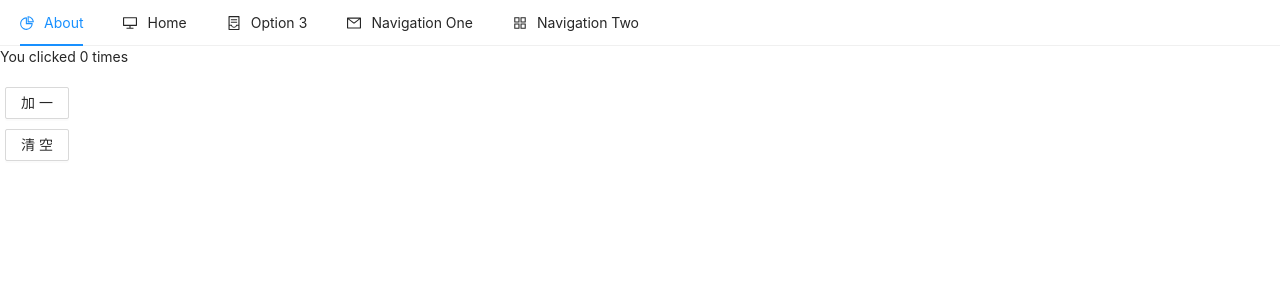
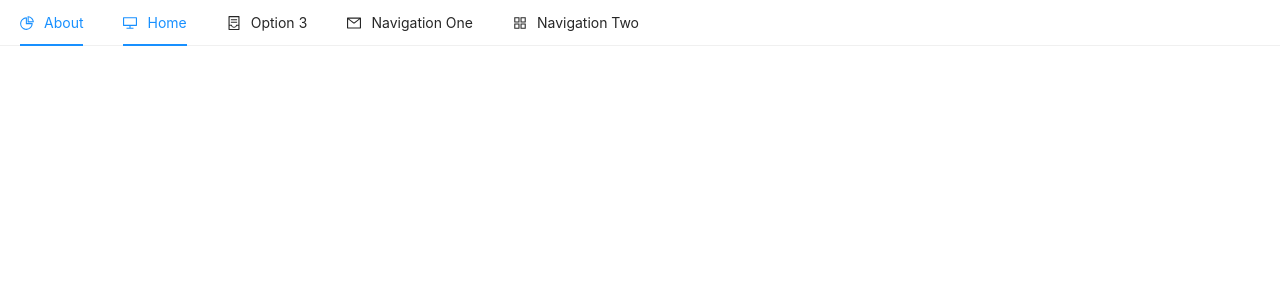
Before and after one commit to wynomoon/react-demo, a React app: page / in a window 1280 px wide. Shown: the top 300 px of the page. Built offline with nearby package versions, Linux system fonts and the light colour scheme.

Commit message:
代码调整

```diff
--- a/src/App.jsx
+++ b/src/App.jsx
@@ -1,22 +1,13 @@
 import "./App.less";
 
-import React, { useEffect, useState } from "react";
-
-import { Button } from "antd";
 import Nav from "@/components/Nav";
+import React from "react";
 
 function App() {
-  let [count, setCount] = useState(0);
-  useEffect(() => {
-    document.title = `you clicked ${count} times`;
-  });
+
   return (
     <div className="App">
       <Nav />
-      <p>You clicked {count} times</p>
-      <Button onClick={() => setCount(count + 1)}>加一</Button>
-      <br />
-      <Button onClick={() => setCount((count = 0))}>清空</Button>
     </div>
   );
 }
--- a/src/App.less
+++ b/src/App.less
@@ -10,11 +10,7 @@
     animation: App-logo-spin infinite 20s linear;
   }
 }
-.App {
-  .ant-btn {
-    margin: 5px;
-  }
-}
+
 .App-header {
   background-color: #282c34;
   min-height: 100vh;
--- a/src/components/Nav/index.jsx
+++ b/src/components/Nav/index.jsx
@@ -21,7 +21,7 @@ export default function Nav() {
     <Router>
       <div>
         <Menu
-          defaultSelectedKeys={["1"]}
+          defaultSelectedKeys={["2"]}
           mode="horizontal"
           inlineCollapsed={collapsed}
         >
--- a/src/views/About/about.less
+++ b/src/views/About/about.less
@@ -0,0 +1,3 @@
+.ant-btn {
+  margin: 5px;
+}
--- a/src/views/About/index.jsx
+++ b/src/views/About/index.jsx
@@ -1,5 +1,26 @@
-import React from "react";
+import "./about.less";
+
+import React, { useState } from "react";
+
+import { Button } from "antd";
+
 function About() {
-  return <h2>About sss</h2>;
+  let [count, setCount] = useState(0);
+
+  return (
+    <>
+      <h2>About sss</h2>
+      <p>You clicked {count} times</p>
+      <Button
+        onClick={() => {
+          setCount(count + 1);
+        }}
+      >
+        加一
+      </Button>
+      <br />
+      <Button onClick={() => setCount((count = 0))}>清空</Button>
+    </>
+  );
 }
 export default About;
```
Also changed, not shown: 1 other file (tests, documents, lock files or other folders).
